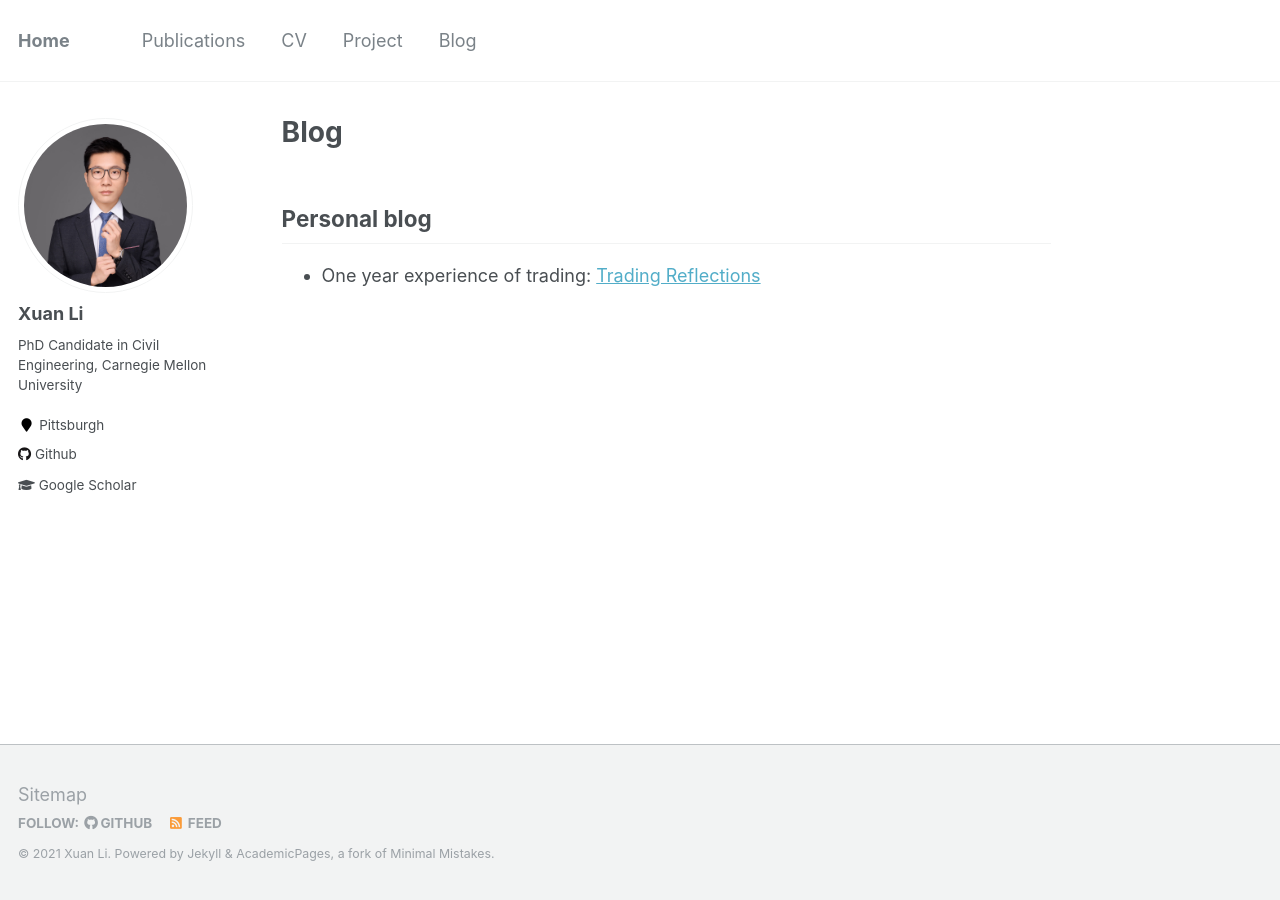
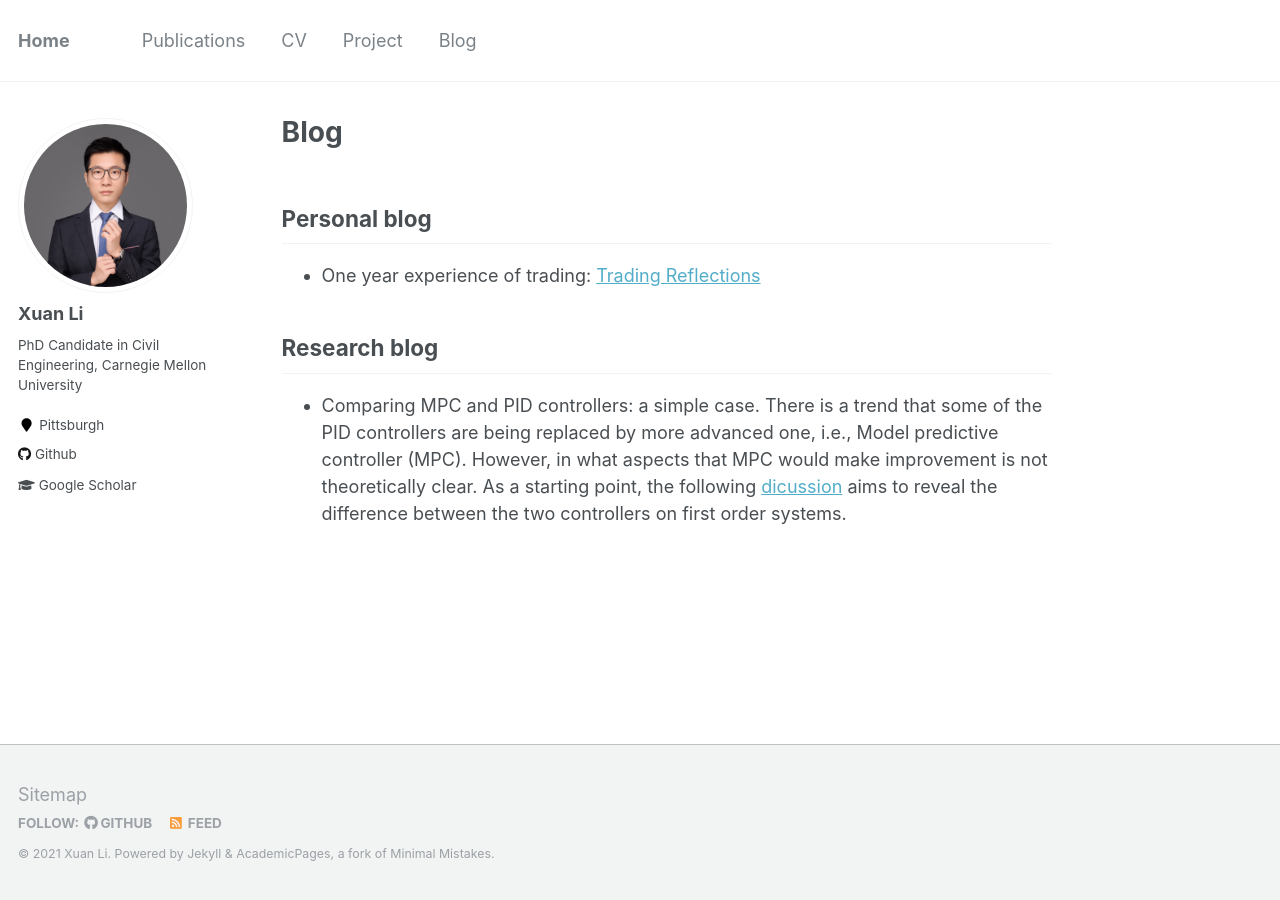
Before and after one commit to milanlx/milanlx.github.io, a Jekyll site: the page built from _pages/blog.md, in a window 1280 px wide. Built offline with Jekyll 4.4.1, drawn with Linux system fonts in a browser that asks for light colours.

Commit message:
Update blog.md

```diff
--- a/_pages/blog.md
+++ b/_pages/blog.md
@@ -6,5 +6,11 @@ author_profile: true
 
 Personal blog
 ---------------
+* One year experience of trading: [Trading Reflections](https://milanlx.github.io/files/trading_reflection.pdf)
 
-* One year experience of trading: [Trading Reflections](https://milanlx.github.io/files/trading_reflection.pdf)
+
+
+Research blog
+---------------
+* Comparing MPC and PID controllers: a simple case.
+There is a trend that some of the PID controllers are being replaced by more advanced one, i.e., Model predictive controller (MPC). However, in what aspects that MPC would make improvement is not theoretically clear. As a starting point, the following [dicussion](https://milanlx.github.io/files/LQR_PID.pdf) aims to reveal the difference between the two controllers on first order systems.
```
